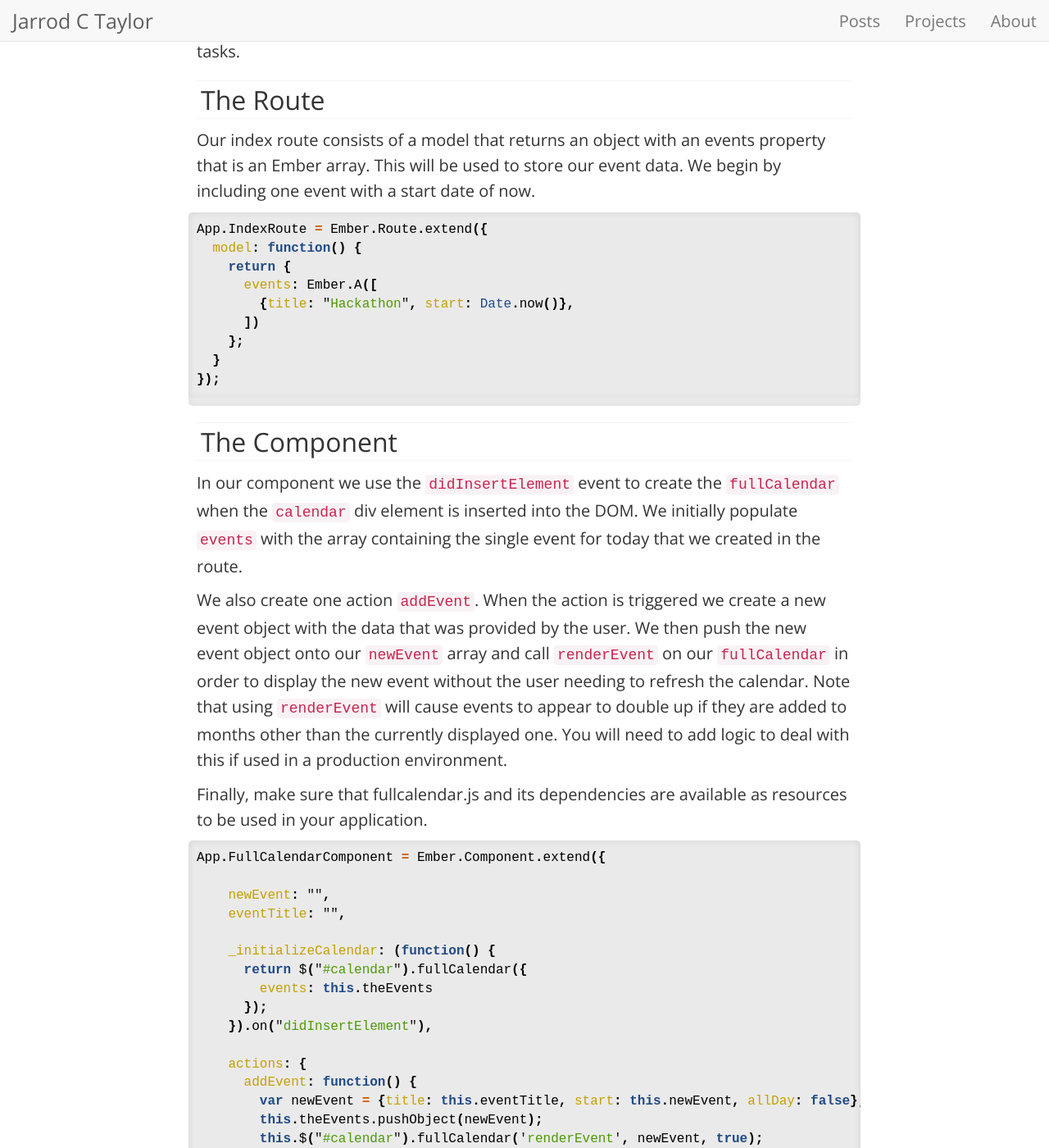
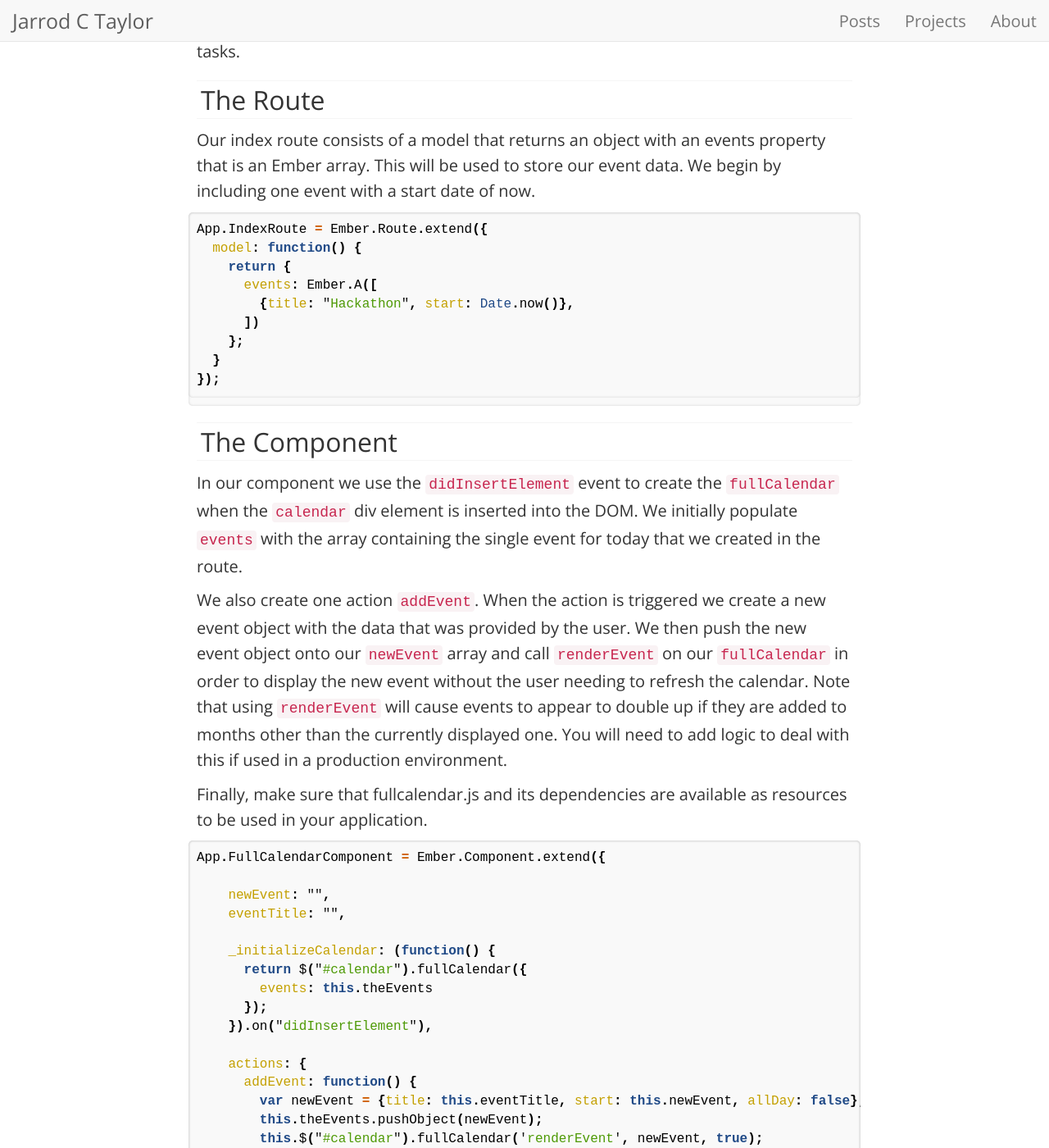
Before and after one commit to JarrodCTaylor/JarrodCTaylor.github.io, a Jekyll site: the page built from _posts/2014-07-06-Ember-Full-Calendar.markdown, in a window 1280 px wide and 1400 px high, scrolled down 557 px. Shown: the whole window at 82% size. Built offline with Jekyll 4.4.1, drawn with Linux system fonts in a browser that asks for light colours; nearby versions of some CDN libraries; Markdown is read by kramdown in place of the engine named in the settings; comment, search, counter and statistics services are not loaded.

Commit message:
Tech Debt: Minor css tweak

```diff
--- a/css/deploy.css
+++ b/css/deploy.css
@@ -1020,12 +1020,12 @@ pre code {
 }
 .highlight {
   margin: 10px -10px;
-  background-color: #eaeaea;
+  background-color: #F9F9F9;
   font-size: 16px;
   overflow: hidden;
   text-shadow: none;
   color: #111;
-  box-shadow: inset 0 0 10px rgba(0, 0, 0, 0.05);
+  box-shadow: 0px 0px 3px rgba(158, 158, 158, 0.45) inset;
   border-radius: 5px;
 }
 .highlight pre {
--- a/less/codeblocks.less
+++ b/less/codeblocks.less
@@ -29,12 +29,12 @@ pre code {
 
 .highlight {
   margin: 10px -10px;
-  background-color: #eaeaea;
+  background-color: #F9F9F9;
   font-size: 16px;
   overflow: hidden;
   text-shadow: none;
   color: #111;
-  box-shadow: inset 0 0 10px rgba(0,0,0,.05);
+  box-shadow: 0px 0px 3px rgba(158, 158, 158, 0.45) inset;
   border-radius: 5px;
 }
 
```
